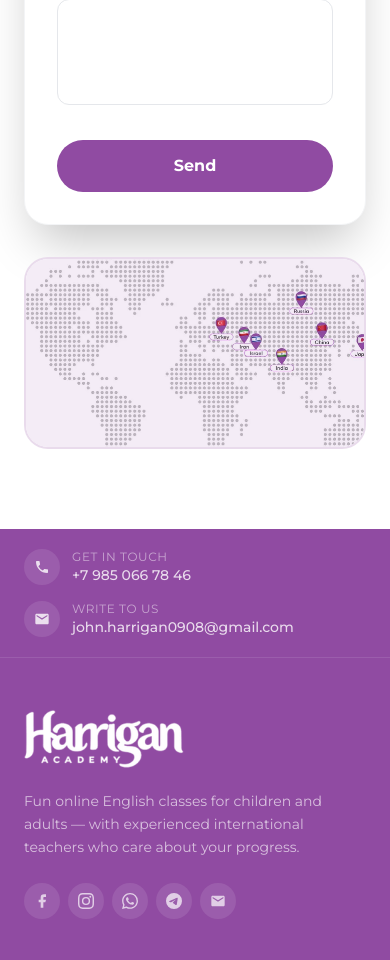
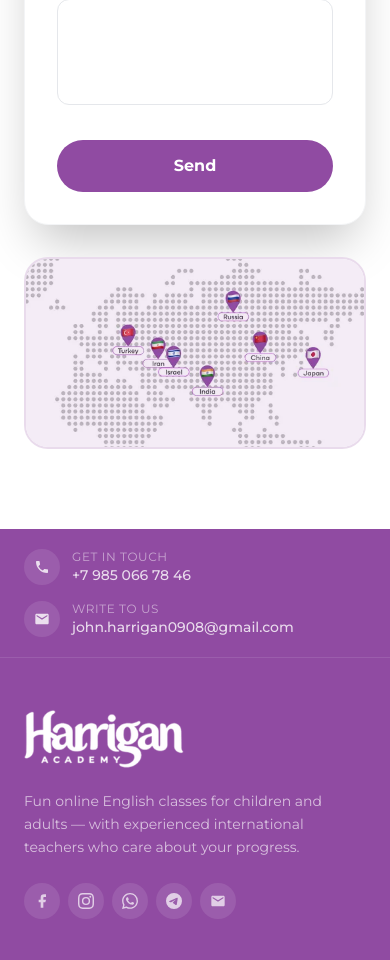
Before and after one commit to ThomasAbraham1/harrigan-academy, a React (Vite) app: page /en/ in a window 390 px wide. Shown: the part 4675-5635 px from the top of the page. Built offline with nearby package versions, Linux system fonts and the light colour scheme.

Commit message:
Fixed mobile responsivess for contact form image

```diff
--- a/src/components/ContactSection.jsx
+++ b/src/components/ContactSection.jsx
@@ -54,13 +54,23 @@ export default function ContactSection() {
           {/* Right Column: World Map Visual (16:9 ratio) */}
           <div className="flex-grow w-full">
             <div className="relative w-full h-full aspect-video rounded-3xl overflow-hidden border-2 border-brand-purple/20 flex items-center justify-center bg-white">
-              <img
-                src="/assets/images/contact-bg.webp"
-                alt="Our Worldwide Community"
-                className="w-full h-full object-cover"
-                style={{ objectPosition: '180% center', scale: '1.6' }}
-                loading="lazy"
-              />
+             <img
+  src="/assets/images/contact-bg.webp"
+  alt="Our Worldwide Community"
+  loading="lazy"
+  className="
+    w-full h-full object-cover origin-center
+
+    /* 📱 MOBILE: Rely on scale and translate to crop/shift */
+    scale-[2.1] translate-x-[-30%] translate-y-[10%]
+
+    /* 💊 TABLET */
+    md:scale-[2.1] md:translate-x-[-35%] md:translate-y-[10%]
+
+    /* 💻 DESKTOP */
+    lg:scale-[1.6] lg:translate-x-[-25%] lg:translate-y-[0%]
+  "
+/>
               {/* Subtle overlay to soften the map slightly to blend with white bg, if needed */}
               <div className="absolute inset-0 bg-brand-purple/10 pointer-events-none" />
             </div>
```
Also changed, not shown: 1 other file (tests, documents, lock files or other folders).
